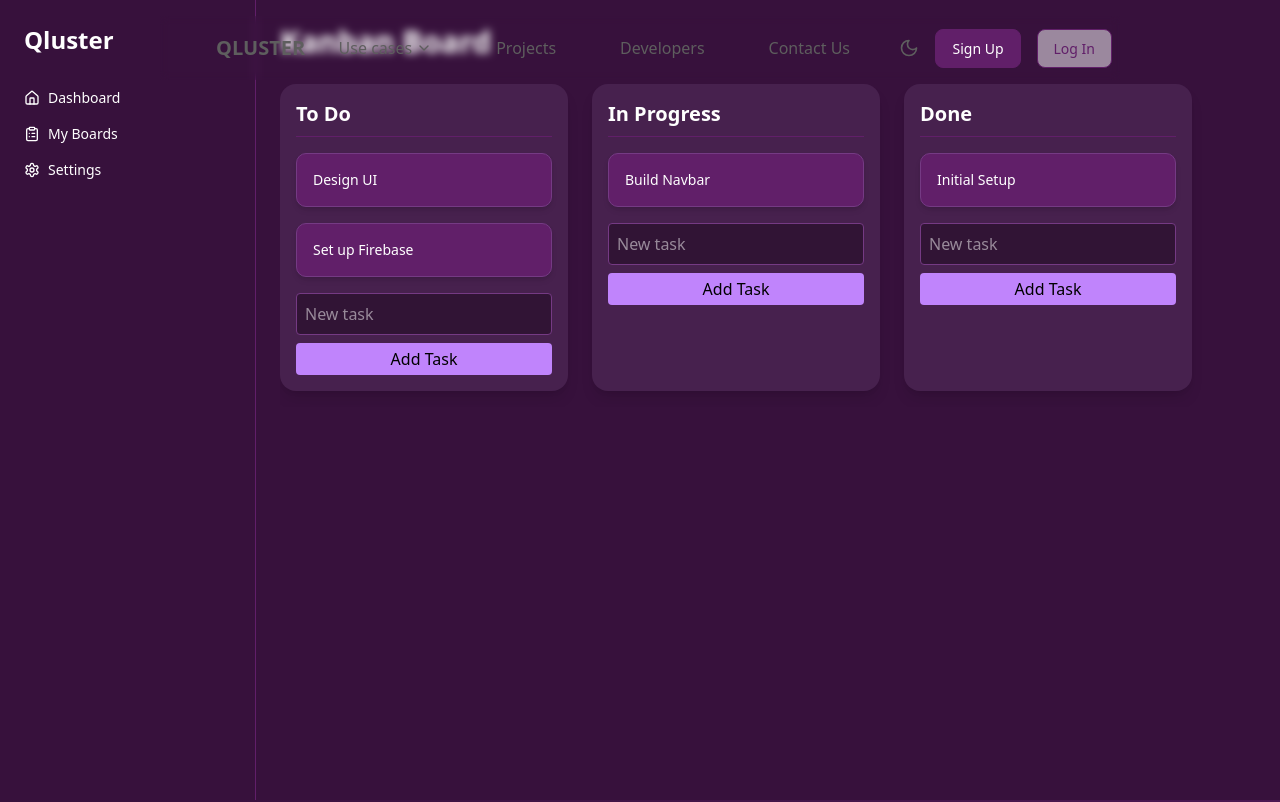
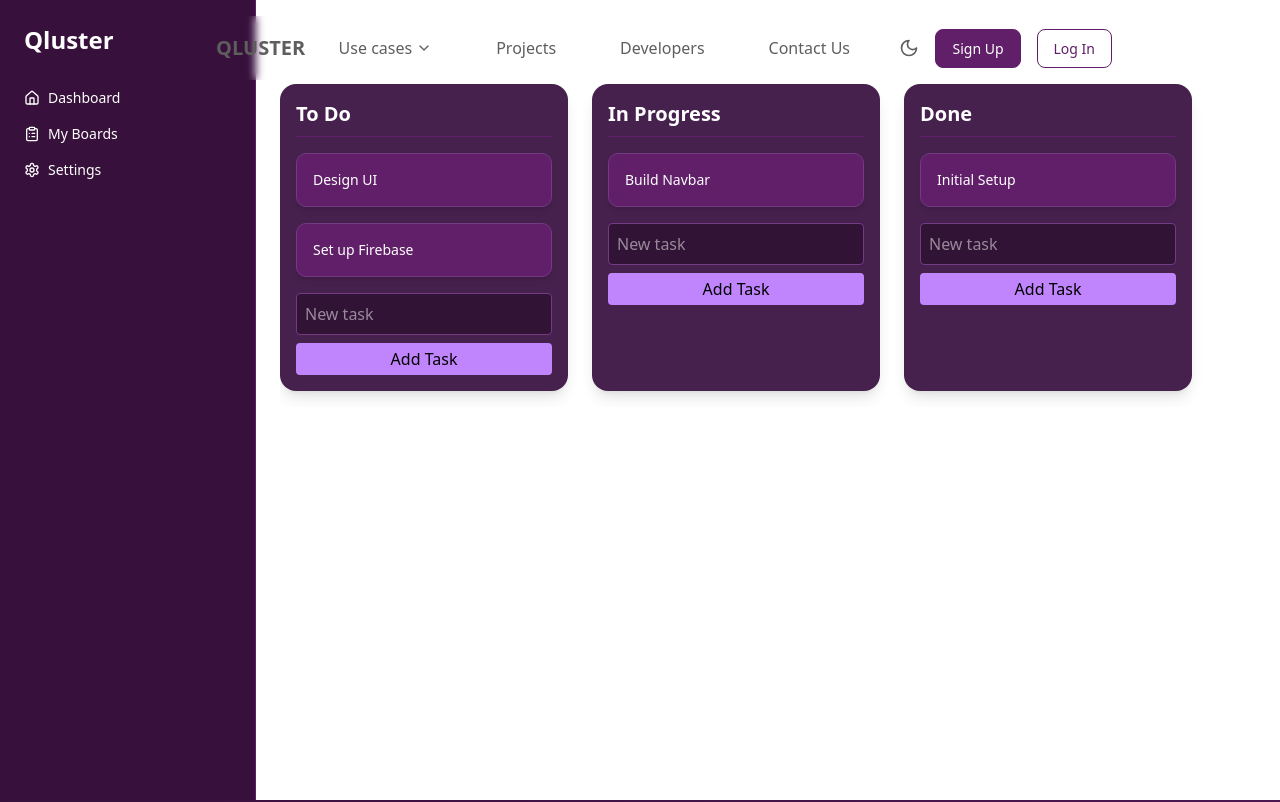
Before and after one commit to Shamna03/qluster-client, a Next.js app: page /kanbanboard in a window 1280 px wide. Shown: the top 802 px of the page. Built offline with nearby package versions, Linux system fonts and the light colour scheme.

Commit message:
edited setting button in kanbanboard

```diff
--- a/src/app/kanbanboard/page.tsx
+++ b/src/app/kanbanboard/page.tsx
@@ -111,7 +111,7 @@ const KanbanBoard = () => {
   };
 
   return (
-    <div className="flex min-h-screen bg-[#37113c] text-white dark:bg-white dark:text-black">
+    <div className="flex min-h-screen dark:bg-[#37113c] text-white d:bg-white dark:text-black">
       {/* Sidebar */}
       <div className="w-64 bg-[#37113c] dark:bg-[#f4f4f5] p-6 border-r border-[#611f69] dark:border-gray-300 flex flex-col">
         <h2 className="text-2xl font-bold mb-8 text-white dark:text-black">Qluster</h2>
```
